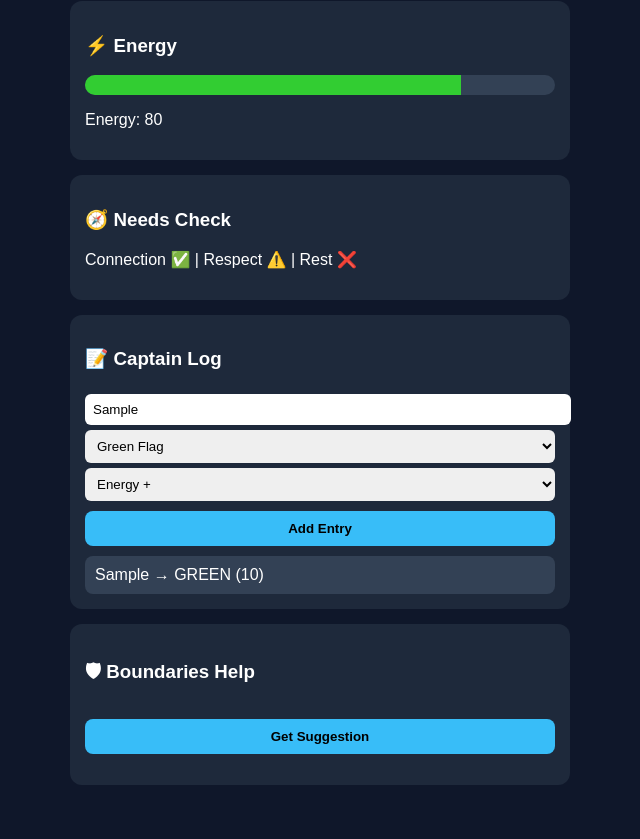
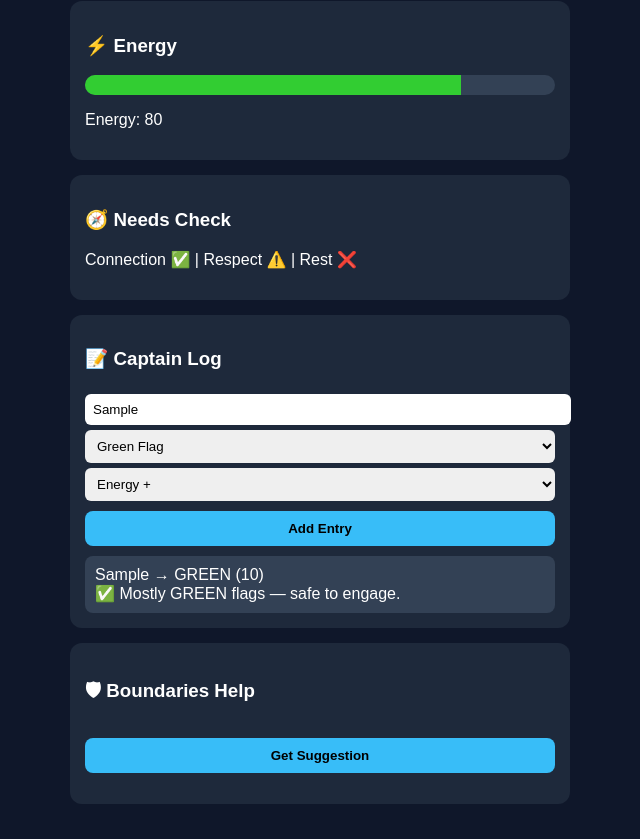
Before and after one commit to KarmaDancer/Captain-Calm, a plain HTML site: page index.html in a window 1280 px wide. Both pictures are taken after typing "Sample" into the empty fields and a click on the button "Add Entry". Shown: the part 100-939 px from the top of the page, without its empty margins (320-960 px from the left). Drawn offline with Linux system fonts and the light colour scheme.

Commit message:
Update index.html

```diff
--- a/index.html
+++ b/index.html
@@ -115,6 +115,7 @@
 
   <script>
   let energy = 70;
+  let captains = {};
 
   function updateEnergy(amount) {
     energy += amount;
@@ -130,11 +131,29 @@
     const flag = document.getElementById("flag").value;
     const impact = parseInt(document.getElementById("impact").value);
 
+    if (!captains[person]) {
+      captains[person] = { red: 0, green: 0 };
+    }
+
+    captains[person][flag]++;
+
+    const red = captains[person].red;
+    const green = captains[person].green;
+
+    let message = "";
+
+    if (red > green) {
+      message = "⚠️ Mostly RED flags — consider protecting your energy.";
+    } else if (green > red) {
+      message = "✅ Mostly GREEN flags — safe to engage.";
+    } else {
+      message = "⚖️ Mixed signals — observe patterns.";
+    }
+
     const log = document.getElementById("log");
     const entry = document.createElement("div");
     entry.className = "log-entry";
-
-      entry.innerText = `${person} → ${flag.toUpperCase()} (${impact})`;
+    entry.innerText = `${person} → ${flag.toUpperCase()} (${impact}) \n${message}`;
     log.prepend(entry);
 
     updateEnergy(impact);
```
Lines whose indentation alone changed are shown as unchanged.
